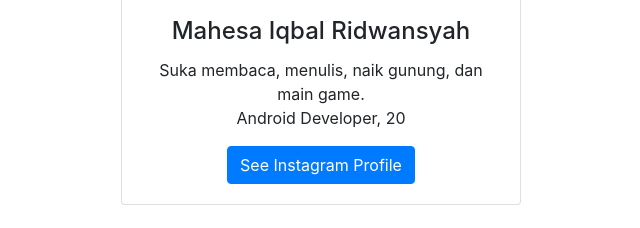
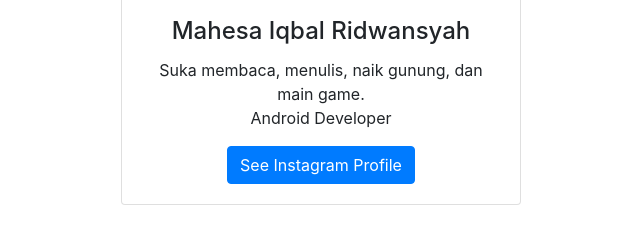
Before and after one commit to mahesaiqbal/mahesaiqbal.github.io, a plain HTML site: page index.html in a window 1280 px wide. Shown: the part 262-490 px from the top of the page, 319-959 px from the left. Drawn offline with nearby package versions, Linux system fonts and the light colour scheme.

Commit message:
Remove my old

```diff
--- a/index.html
+++ b/index.html
@@ -18,7 +18,7 @@
         <h4 class="card-title">Mahesa Iqbal Ridwansyah</h4>
         <p class="card-text">
           Suka membaca, menulis, naik gunung, dan main game.<br>
-          Android Developer, 20
+          Android Developer
         </p>
         <a href="https://www.instagram.com/mahesaiqbal6/" class="btn btn-primary">See Instagram Profile</a>
       </div>
```
